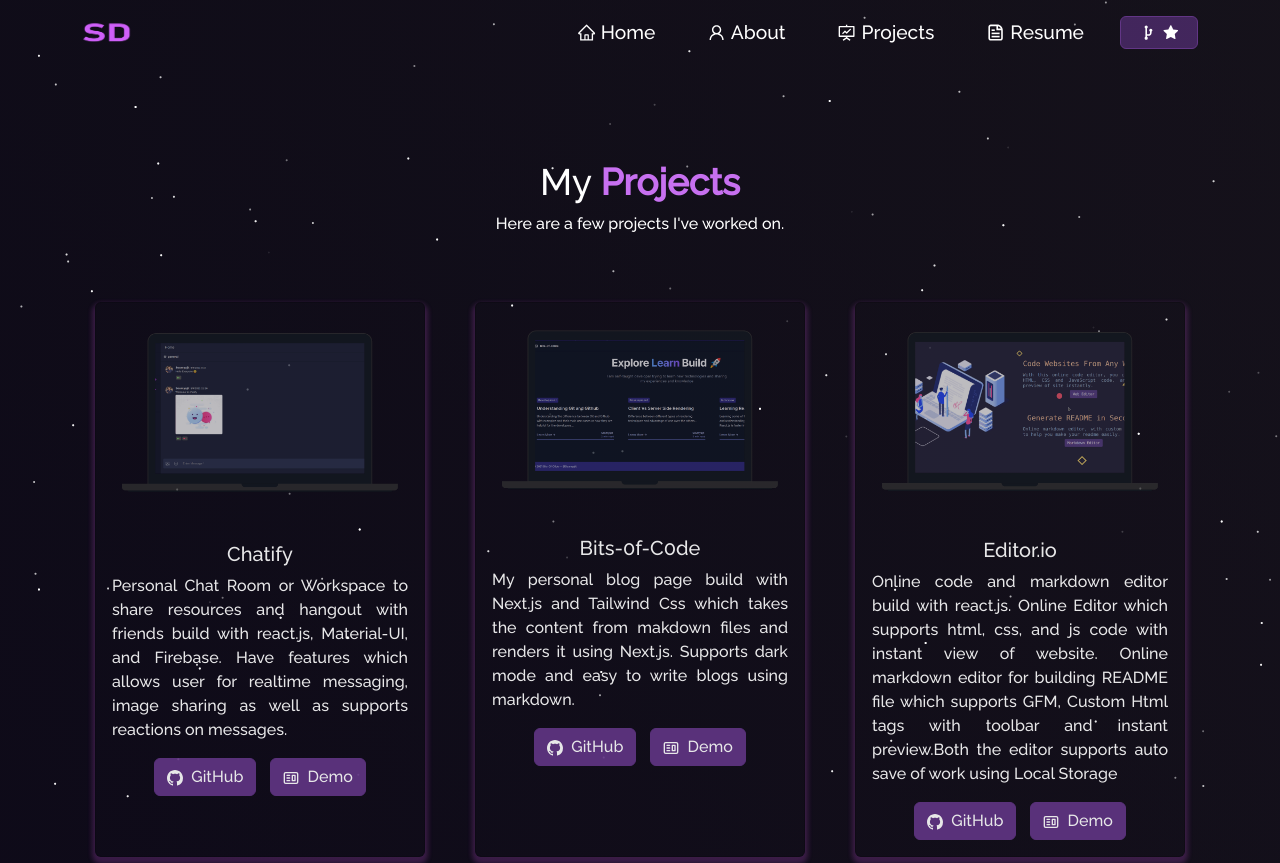
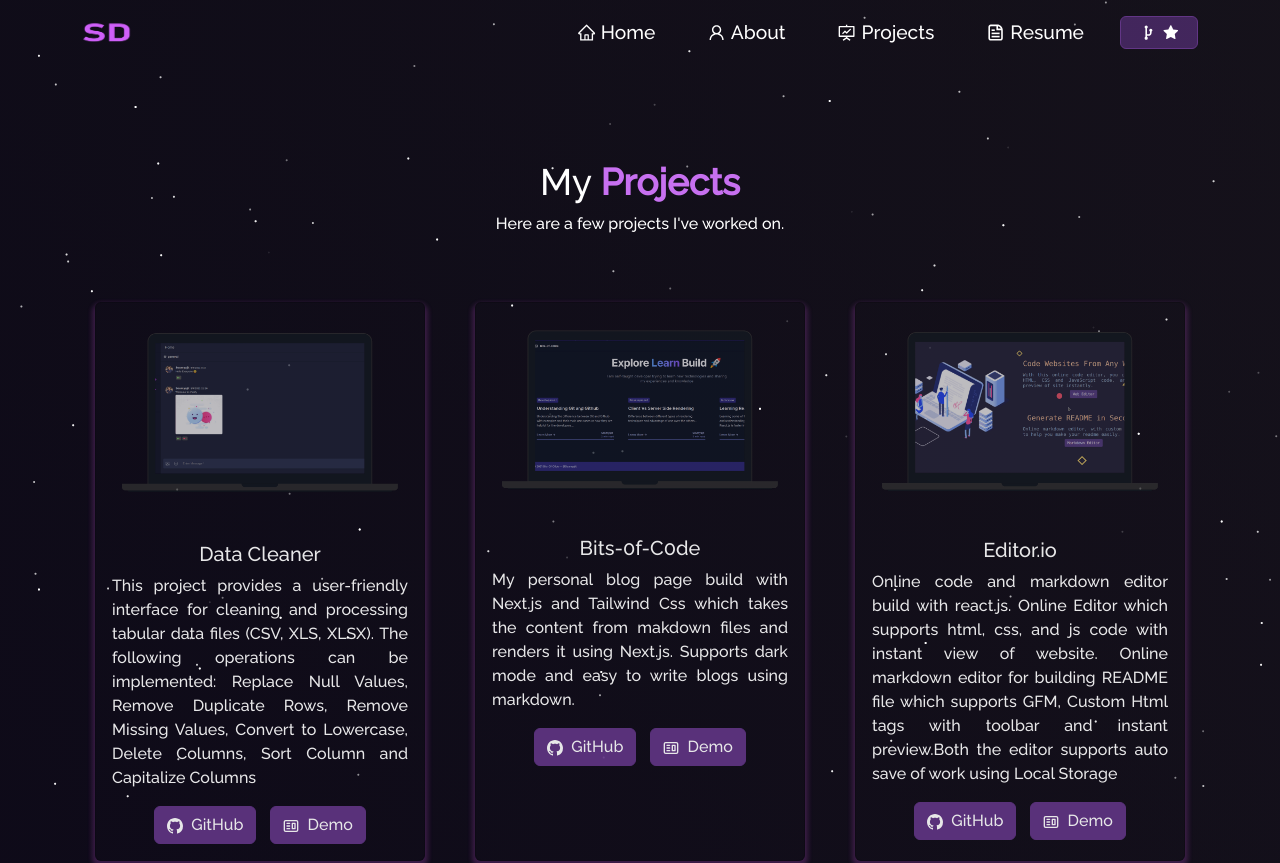
Before and after one commit to SiddhantDembi/Portfolio, a React (Create React App) app: page /project in a window 1280 px wide. Shown: the top 863 px of the page. Built offline with nearby package versions, Linux system fonts and the light colour scheme.

Commit message:
included data cleaner project

```diff
--- a/src/components/Projects/Projects.js
+++ b/src/components/Projects/Projects.js
@@ -25,10 +25,10 @@ function Projects() {
             <ProjectCard
               imgPath={chatify}
               isBlog={false}
-              title="Chatify"
-              description="Personal Chat Room or Workspace to share resources and hangout with friends build with react.js, Material-UI, and Firebase. Have features which allows user for realtime messaging, image sharing as well as supports reactions on messages."
-              ghLink="https://github.com/soumyajit4419/Chatify"
-              demoLink="https://chatify-49.web.app/"
+              title="Data Cleaner"
+              description="This project provides a user-friendly interface for cleaning and processing tabular data files (CSV, XLS, XLSX). The following operations can be implemented: Replace Null Values, Remove Duplicate Rows, Remove Missing Values, Convert to Lowercase, Delete Columns, Sort Column and Capitalize Columns"
+              ghLink="https://github.com/SiddhantDembi/Data-Cleaning"
+              demoLink="https://datacleaner.streamlit.app/"
             />
           </Col>
 
```
